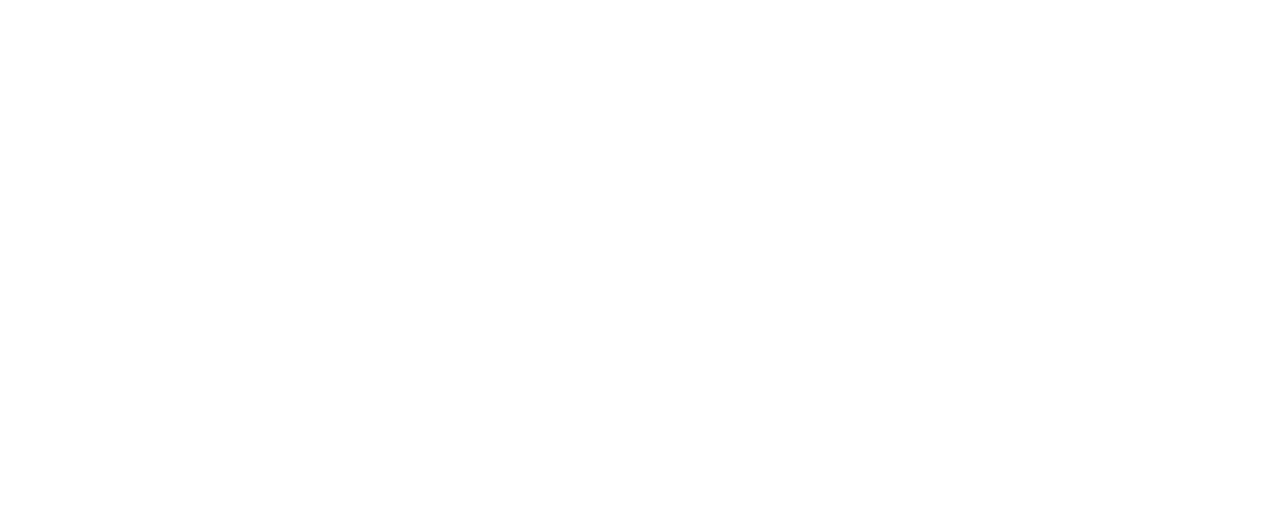
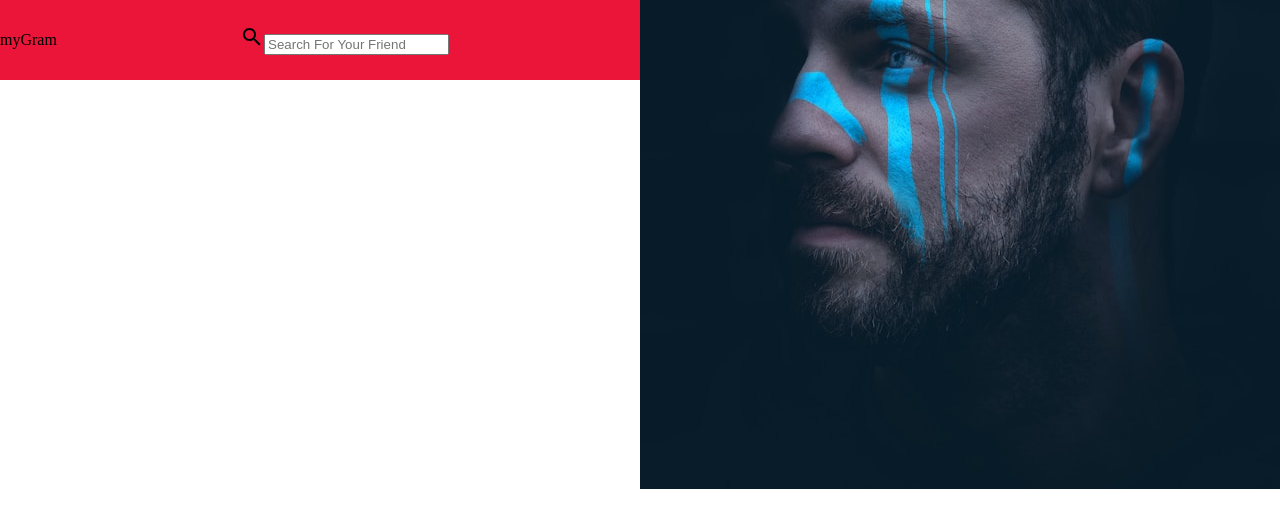
Before and after one commit to AkinduRamsith/myGram-Social-Media-Web-Site, a React (Create React App) app: page / in a window 1280 px wide. Shown: the top 528 px of the page. Built offline with nearby package versions, Linux system fonts and the light colour scheme.

Commit message:
Add profile image to navbar

```diff
--- a/package.json
+++ b/package.json
@@ -3,6 +3,10 @@
   "version": "0.1.0",
   "private": true,
   "dependencies": {
+    "@emotion/react": "^11.11.1",
+    "@emotion/styled": "^11.11.0",
+    "@mui/icons-material": "^5.14.8",
+    "@mui/material": "^5.14.8",
     "@testing-library/jest-dom": "^5.17.0",
     "@testing-library/react": "^13.4.0",
     "@testing-library/user-event": "^13.5.0",
--- a/src/components/Navigation/NavBar.js
+++ b/src/components/Navigation/NavBar.js
@@ -1,9 +1,45 @@
-import React from 'react'
+import React from "react";
+import SearchIcon from "@mui/icons-material/Search";
+import PersonAddIcon from "@mui/icons-material/PersonAdd";
+import MessageIcon from "@mui/icons-material/Message";
+import SettingsIcon from '@mui/icons-material/Settings';
+import "./navbar.css"
 
 export default function NavBar() {
   return (
     <div className="navBarBox">
-
+      <div className="navBarLeft">
+        <span className="logo">myGram</span>
+      </div>
+      <div className="navBarCenter">
+        <div className="searchBarBox">
+          <SearchIcon className="searchIcon" />
+          <input placeholder="Search For Your Friend" className="searchInput" />
+        </div>
+      </div>
+      <div className="navBarRight">
+        <div className="navBarLinks">
+          <span className="navBarLink">Home Page</span>
+          <span className="navBarLink">Profile</span>
+        </div>
+        <div className="navBarIcons">
+          <div className="navBarIcon">
+            <PersonAddIcon />
+            <span className="icanTag">3</span>
+          </div>
+          <div className="navBarIcon">
+            <MessageIcon />
+            <span className="icanTag">5</span>
+          </div>
+          <div className="navBarIcon">
+            <SettingsIcon/>
+            <span className="icanTag">2</span>
+          </div>
+        </div>
+        <div className="pic">
+         <img src="/images/1.jpg" className="profilePic" alt="" />
+        </div>
+      </div>
     </div>
-  )
+  );
 }
--- a/src/components/Navigation/navbar.css
+++ b/src/components/Navigation/navbar.css
@@ -0,0 +1,22 @@
+.navBarBox{
+    height: 10vh;
+    width: 100%;
+    background-color: #ea1538;
+    display: flex;
+    align-items: center;
+    position: sticky;
+    top: 0;
+}
+
+.navBarLeft{
+flex: 3;
+
+}
+
+.navBarCenter{
+flex: 5;
+}
+
+.navBarRight{
+flex: 4;
+}
```
Also changed, not shown: public/Images/1.jpg (added), 1 other file (tests, documents, lock files or other folders).
